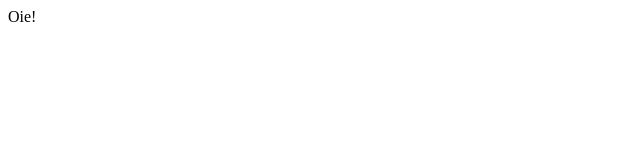
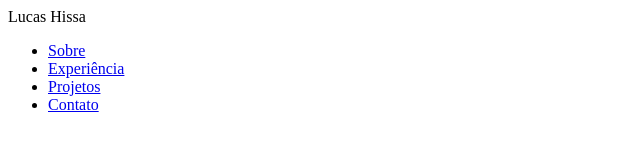
Before and after one commit to Lucasrh/portfolio, a plain HTML site: page index.html in a window 1280 px wide. Shown: the whole page, without its empty margins (0-640 px from the left). Drawn offline with Linux system fonts and the light colour scheme.

Commit message:
created nav links

```diff
--- a/index.html
+++ b/index.html
@@ -9,7 +9,17 @@
   </head>
 
   <body>
-    Oie!
+    <nav id="desktop-nav">
+      <div class="logo">Lucas Hissa</div>
+      <div>
+        <ul class="nav-links">
+          <li><a href="#about">Sobre</a></li>
+          <li><a href="#experience">Experiência</a></li>
+          <li><a href="#projects">Projetos</a></li>
+          <li><a href="#contact">Contato</a></li>
+        </ul>
+      </div>
+    </nav>
     <script src="script.js"></script>
   </body>
 </html>
```
